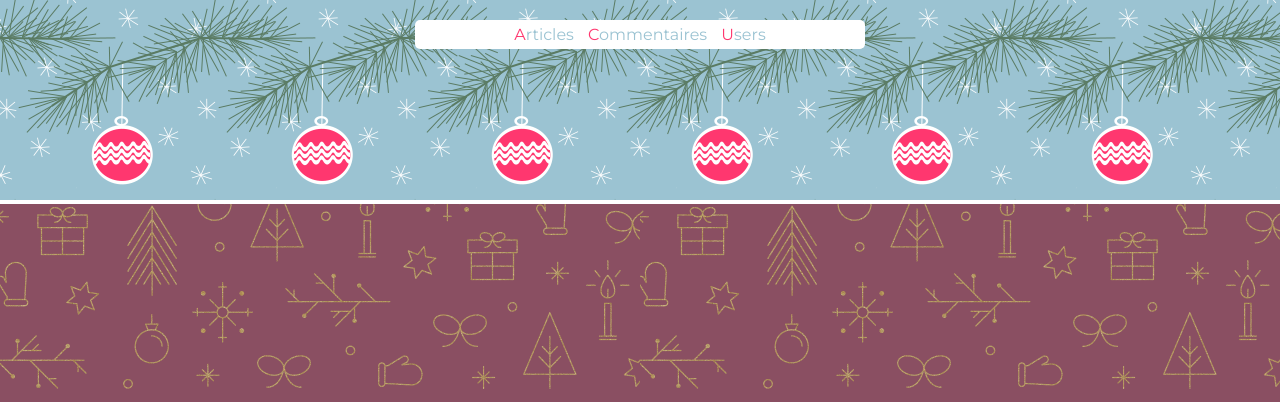
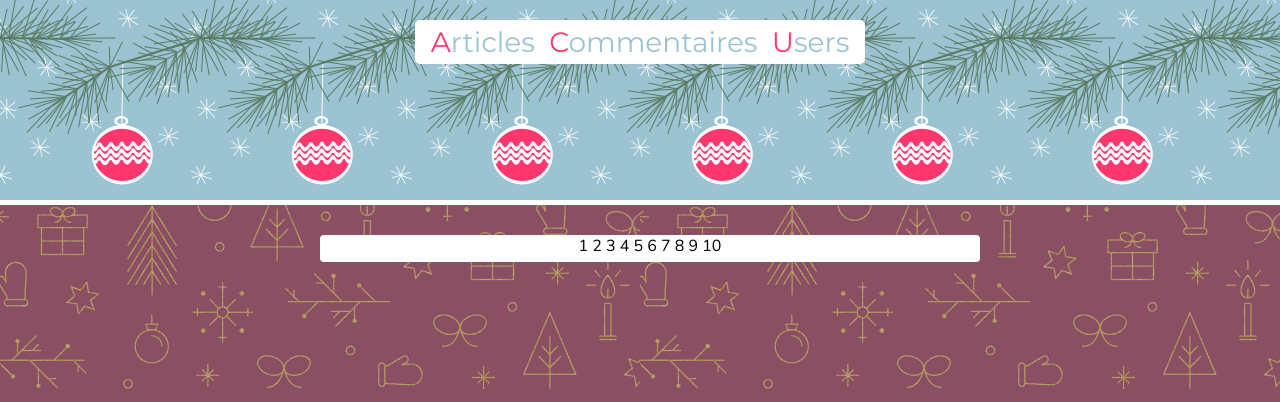
Before and after one commit to Pi-Bouf/MVC-PHP, a PHP site: page /article/listArticle in a window 1280 px wide. Shown: the top 402 px of the page. Run offline with PHP 8.4, Linux system fonts and the light colour scheme; data that the repository does not hold is empty; some libraries are stand-ins or nearby versions.

Commit message:
Style OK.

```diff
--- a/controllers/Article.php
+++ b/controllers/Article.php
@@ -3,7 +3,7 @@
 class ArticleController extends Controller{
 	public function listArticle()
 	{
-		$articles = ArticleModel::getAllOffset(30, 0);
+		$articles = ArticleModel::getAllOffset(5, 0);
 		$this->set(array('articles' => $articles));
 		$this->render('listArticle');
 	}
--- a/styles/style.css
+++ b/styles/style.css
@@ -7,14 +7,6 @@ body {
 }
 
 /* line 10, style.scss */
-#header {
-  background-image: url("images/wallpaper.png");
-  background-repeat: repeat-x;
-  height: 200px;
-  border-bottom: 4px solid white;
-}
-
-/* line 19, style.scss */
 #menu {
   position: fixed;
   left: 50%;
@@ -26,18 +18,60 @@ body {
   width: 450px;
   border-radius: 5px;
 }
-/* line 29, style.scss */
+/* line 20, style.scss */
 #menu a {
   margin: 5px;
   display: inline-block;
   text-decoration: none;
   color: #9BC3D2;
+  font-size: 28px;
 }
-/* line 34, style.scss */
+/* line 26, style.scss */
 #menu a:hover {
   color: #5A7B63;
 }
-/* line 38, style.scss */
+/* line 30, style.scss */
 #menu a::first-letter {
   color: #FF376F;
 }
+
+/* line 35, style.scss */
+#header {
+  background-image: url("images/wallpaper.png");
+  background-repeat: repeat-x;
+  height: 200px;
+  border-bottom: 5px solid white;
+}
+
+/* line 44, style.scss */
+#container {
+  font-family: 'Nunito', sans-serif;
+  width: 50%;
+  margin-top: 30px;
+  margin-left: 25%;
+  margin-right: 25%;
+  margin-bottom: 20px;
+  background-color: white;
+  border-radius: 4px;
+  padding: 0px 10px 5px 10px;
+}
+/* line 55, style.scss */
+#container .article .title {
+  font-style: italic;
+  font-size: 25px;
+  color: #9BC3D2;
+}
+/* line 59, style.scss */
+#container .article .title::first-letter {
+  color: #FF376F;
+}
+/* line 63, style.scss */
+#container .article .text {
+  margin-left: 20px;
+}
+/* line 67, style.scss */
+#container .separator {
+  border-bottom: 1px solid #FF376F;
+  margin: 20px 40px 20px 40px;
+  height: 1px;
+}
--- a/styles/style.scss
+++ b/styles/style.scss
@@ -5,15 +5,6 @@ body {
     }
     margin: 0;
     padding: 0;
-}
-
-#header {
-    background: {
-        image: url('images/wallpaper.png');
-        repeat: repeat-x;
-    }
-    height: 200px;
-    border-bottom: 4px solid white;
 }
 
 #menu {
@@ -31,6 +22,7 @@ body {
         display: inline-block;
         text-decoration: none;
         color: #9BC3D2;
+        font-size: 28px;
         &:hover {
             color: #5A7B63;
         }
@@ -39,3 +31,42 @@ body {
         color: #FF376F;
     }
 }
+
+#header {
+    background: {
+        image: url('images/wallpaper.png');
+        repeat: repeat-x;
+    }
+    height: 200px;
+    border-bottom: 5px solid white;
+}
+
+#container {
+    font-family: 'Nunito', sans-serif;
+    width: 50%;
+    margin-top: 30px;
+    margin-left: 25%;
+    margin-right: 25%;
+    margin-bottom: 20px;
+    background-color: white;
+    border-radius: 4px;
+    padding: 0px 10px 5px 10px;
+    .article {
+        .title {
+            font-style: italic;
+            font-size: 25px;
+            color: #9BC3D2;
+            &::first-letter {
+                color: #FF376F;
+            }
+        }
+        .text {
+            margin-left: 20px;
+        }
+    }
+    .separator {
+        border-bottom: 1px solid #FF376F;
+        margin: 20px 40px 20px 40px;
+        height: 1px;
+    }
+}
--- a/views/article/listArticle.php
+++ b/views/article/listArticle.php
@@ -1,9 +1,12 @@
-<?php
-
-foreach($articles as $value) {
-    echo '<h3>'.$value->titre.'</h3>';
-    echo '<div style="max-width: 50%;">'.$value->contenu.'</div>';
-    echo '<div style=""></div>';
-}
-
-?>
+<div id="container">
+    <?php
+    foreach($articles as $key => $value) {
+        echo '<div class="article">';
+        echo '<div class="mdi mdi-facebook title">'.$value->titre.'</div>';
+        echo '<div class="text">'.$value->contenu.'</div>';
+        echo '</div>';
+        echo '<div class="separator"></div>';
+    }
+    ?>
+    <center>1 2 3 4 5 6 7 8 9 10</center>
+</div>
--- a/views/header.php
+++ b/views/header.php
@@ -7,6 +7,8 @@
     <meta name="viewport" content="width=device-width, initial-scale=1">
     <link href="../styles/style.css" rel="stylesheet">
     <link href="https://fonts.googleapis.com/css?family=Montserrat" rel="stylesheet">
+    <link href="https://fonts.googleapis.com/css?family=Nunito" rel="stylesheet">
+    <link rel="stylesheet" href="https://cdn.materialdesignicons.com/1.7.22/css/materialdesignicons.min.css">
 </head>
 
 <body>
```
